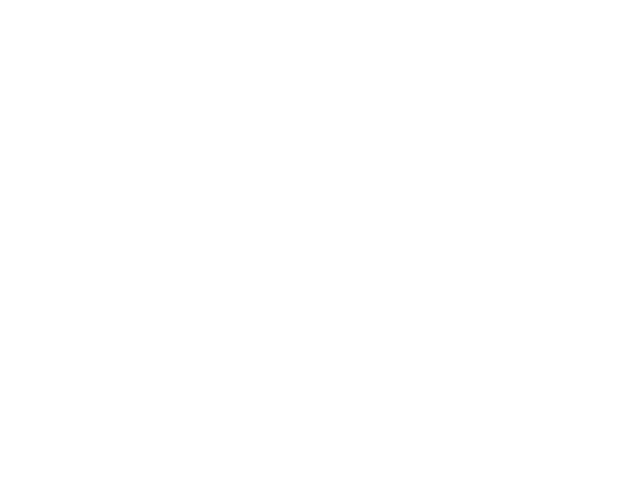
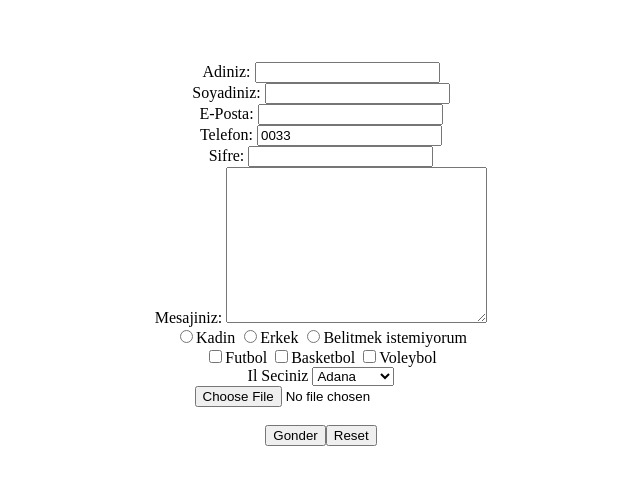
Before and after one commit to EsraAdileYilmaz/HTML_CSS, a plain HTML site: page test.html in a window 1280 px wide. Shown: the whole page, without its empty margins (319-959 px from the left). Drawn offline with Linux system fonts and the light colour scheme.

Commit message:
troisieme commit

```diff
--- a/test.html
+++ b/test.html
@@ -0,0 +1,69 @@
+<!DOCTYPE html>
+<html lang="en">
+<head>
+    <meta charset="UTF-8">
+    <meta name="viewport" content="width=device-width, initial-scale=1.0">
+    <title>Document</title>
+</head>
+<body>
+
+    <center>
+        <br><br><br>
+
+    <form action="">
+        <label for="">Adiniz: </label>
+        <input type="text" name="" id="">
+       <br><label for="">Soyadiniz: </label>
+        <input type="text" name="" id="">
+        <br><label for="">E-Posta: </label>
+        <input type="email">
+        <br><label for="">Telefon: </label>
+        <input type="number" name="" id="" value="0033">
+        <br><label for="">Sifre: </label>
+        <input type="password" name="" id="">
+        <br><label for="">Mesajiniz: </label>
+       <textarea name="" id="" cols="30" rows="10"></textarea>
+        <br>
+
+        <input type="radio" name="cinsiyet" id="K">Kadin
+        <input type="radio" name="cinsiyet" id="E">Erkek
+        <input type="radio" name="cinsiyet" id="N">Belitmek istemiyorum
+
+        <br>
+        <input type="checkbox" name="Hobiler" id="">Futbol
+        <input type="checkbox" name="Hobiler" id="">Basketbol
+        <input type="checkbox" name="Hobiler" id="">Voleybol
+
+
+        <br><!--Acilir menuden veri sectirme islemi-->
+        <label for="">Il Seciniz</label>
+        <select name="Iller" id="Ayni">
+          <option value="01">Adana</option>
+          <option value="02">Adiyaman</option>
+          <option value="03">Afyon</option>
+          <option value="04">Agri</option>
+    </select>
+
+
+    <br>
+    <input type="file" name="" id="">
+
+
+
+
+    <br>
+
+       <br> <input type="button" value="Gonder"><input type="reset" value="Reset">
+
+
+
+
+
+
+
+
+
+    </form>
+</center>
+</body>
+</html>
```
Also changed, not shown: resume.html (+3 -3 lines).
